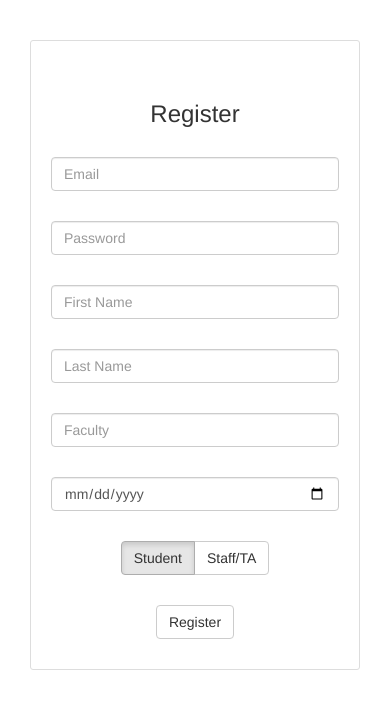
After one commit to zeinabsamir/fcizu-portal, a PHP site: template views/users/register.php in a window 390 px wide. The commit adds this page. Shown: the top 709 px of the page. Run offline with PHP 8.4, Linux system fonts and the light colour scheme; the template is opened without the code that fills it, so the values that code supplies are empty.

Commit message:
Add user authentication functionality; sign in, sign up, and sign out.

```diff
--- a/routes.php
+++ b/routes.php
@@ -22,7 +22,7 @@
   // just a list of the controllers we have and their actions
   // we consider those "allowed" values
 $controllers = array('pages' => ['home', 'error'],
-                     'users' => ['index', 'show']);
+                     'users' => ['index', 'show', 'login', 'register', 'logout']);
 
   // check that the requested controller and action are both allowed
   // if someone tries to access something else he will be redirected to the error action of the pages controller
--- /dev/null
+++ b/views/users/register.php
@@ -0,0 +1,82 @@
+<div class="container">
+<div class="col-lg-3 col-md-4 col-sm-5 col-lg-offset-4 col-md-offset-4 col-sm-offset-4 text-center">
+  <div class="form-box">
+    <div class="row ">
+      <div class="col-lg-12 ">
+        <form action="" method="post" enctype="multipart/form-data">
+          <div class="row">
+            <div class="col-lg-12 ">
+              <div class="form-element">
+                <h3 class="text-center">Register</h3>
+              </div>
+            </div>
+          </div>
+          <div class="row">
+            <div class="col-lg-12">
+              <div class="form-element form-group">
+                <input type="email" name="email" class="form-control" placeholder="Email">
+              </div>
+            </div>
+          </div>
+          <div class="row">
+            <div class="col-lg-12 ">
+              <div class="form-element form-group">
+                <input type="password" name="password" class="form-control" placeholder="Password">
+              </div>
+            </div>
+          </div>
+          <div class="row">
+            <div class="col-lg-12 ">
+              <div class="form-element form-group">
+                <input type="text" name="firstName" class="form-control" placeholder="First Name">
+              </div>
+            </div>
+          </div>
+          <div class="row">
+            <div class="col-lg-12 ">
+              <div class="form-element form-group">
+                <input type="text" name="lastName" class="form-control" placeholder="Last Name">
+              </div>
+            </div>
+          </div>
+          <div class="row">
+            <div class="col-lg-12 ">
+              <div class="form-element form-group">
+                <input type="text" name="faculty" class="form-control" placeholder="Faculty">
+              </div>
+            </div>
+          </div>
+          <div class="row">
+            <div class="col-lg-12 ">
+              <div class="form-element form-group">
+                <input type="date" name="dateOfBirth" class="form-control" placeholder="Date of Birth">
+              </div>
+            </div>
+          </div>
+          <div class="row">
+            <div class="col-lg-12 ">
+              <div class="form-element form-group">
+                <div class="btn-group" data-toggle="buttons">
+                  <label class="btn btn-default active">
+                    <input type="radio" name="userRole" value="student" checked> Student
+                  </label>
+                  <label class="btn btn-default">
+                    <input type="radio" name="userRole" value="staff"> Staff/TA
+                  </label>
+                </div>
+              </div>
+            </div>
+          </div>
+          <div class="row">
+            <div class="col-lg-12 center-block ">
+              <div class="form-element form-group">
+                <input type="submit" name="registerSubmit" value="Register" class="btn btn-default">
+              </div>
+            </div>
+          </div>
+        </form>
+      </div>
+    </div>
+  </div>
+</div>
+</div>
```
Also changed, not shown: controllers/users_controller.php (+60 -0 lines), models/user.php (+40 -12 lines), views/users/login.php (added, +40 -0 lines).
